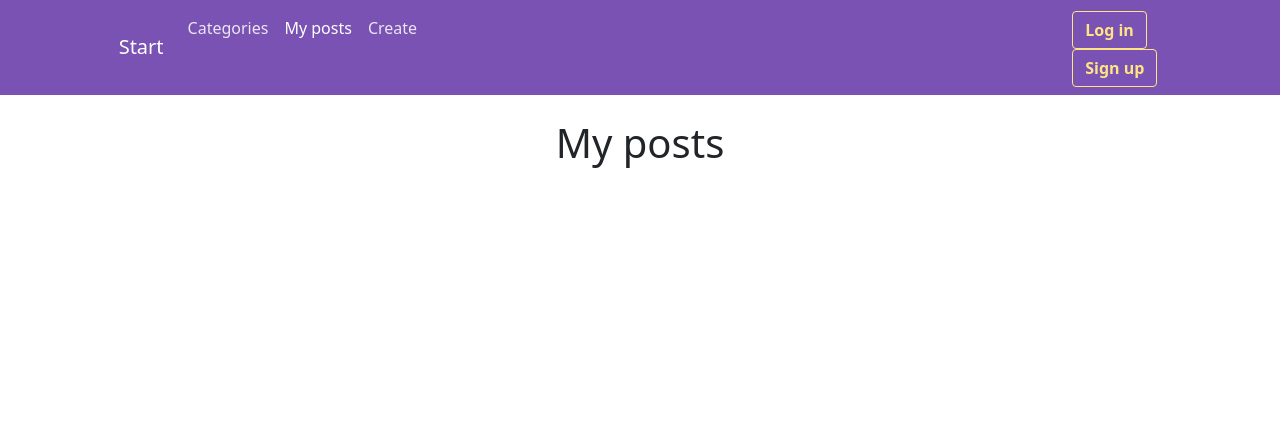
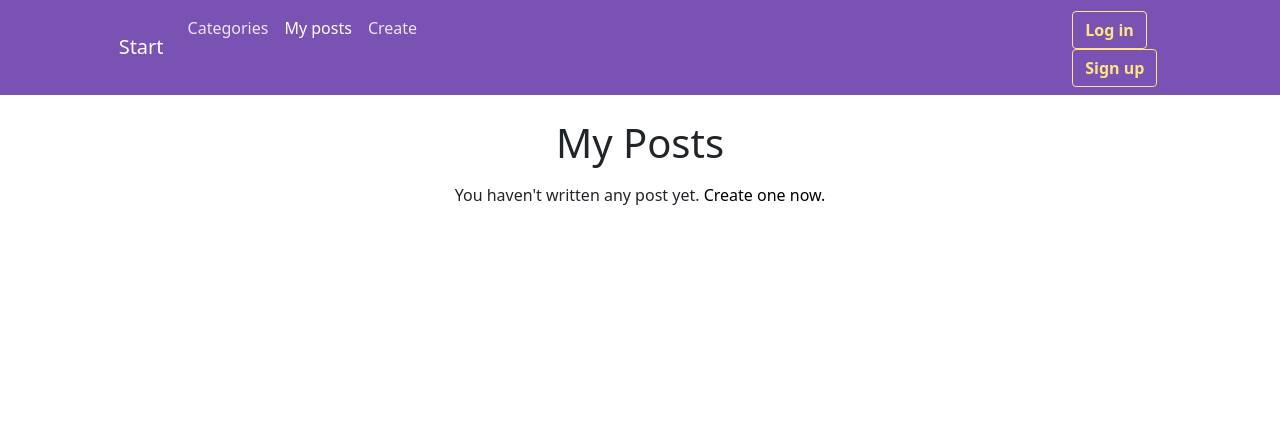
Before and after one commit to MatiasCra/DjangoBlog, a Django app: page /blog/myposts/ in a window 1280 px wide. Shown: the top 435 px of the page. Run offline with Django 4.2, Linux system fonts and the light colour scheme; some libraries are stand-ins or nearby versions.

Commit message:
my posts and profile pic

```diff
--- a/accounts/forms.py
+++ b/accounts/forms.py
@@ -13,7 +13,7 @@
         widget=forms.EmailInput(attrs={"class": "form-control"}),
     )
     avatar = forms.ImageField(
-        widget=forms.ClearableFileInput(attrs={"class": "form-control"}),
+        widget=forms.FileInput(attrs={"class": "form-control d-flex justify-content-center"}),
         required=False
     )
     bio = forms.CharField(
--- a/accounts/models.py
+++ b/accounts/models.py
@@ -31,10 +31,10 @@
     def __str__(self):
         return f"{self.user}'s profile"
 
-    def set_avatar(self, avatar=default_avatar):
+    def set_avatar(self, avatar=default_avatar, blank=False):
         if avatar is not None:
             self.avatar = avatar
-        else:
+        elif blank or self.avatar.url is None:
             self.avatar = Profile.default_avatar
 
     def avatar_url(user):
--- a/blog/templates/blog/myposts.html
+++ b/blog/templates/blog/myposts.html
@@ -1,4 +1,14 @@
-{% extends 'layout.html' %}
+{% extends 'layout.html' %} {% load static %}
 {% block content %}
-    <h1 class="text-center">My posts</h1>
+<h1 class="text-center">My Posts</h1>
+{% if posts %}
+    {% for post in posts %}
+        {% include 'blog/post_card.html' %}
+    {% endfor %}
+{% else %}
+    <div class="text-center my-3">
+    <span>You haven't written any post yet. </span>
+    <a href="{% url 'Create' %}" class="color-main my-link">Create one now.</a>
+    </div>
+{% endif %}
 {% endblock content %}
```
